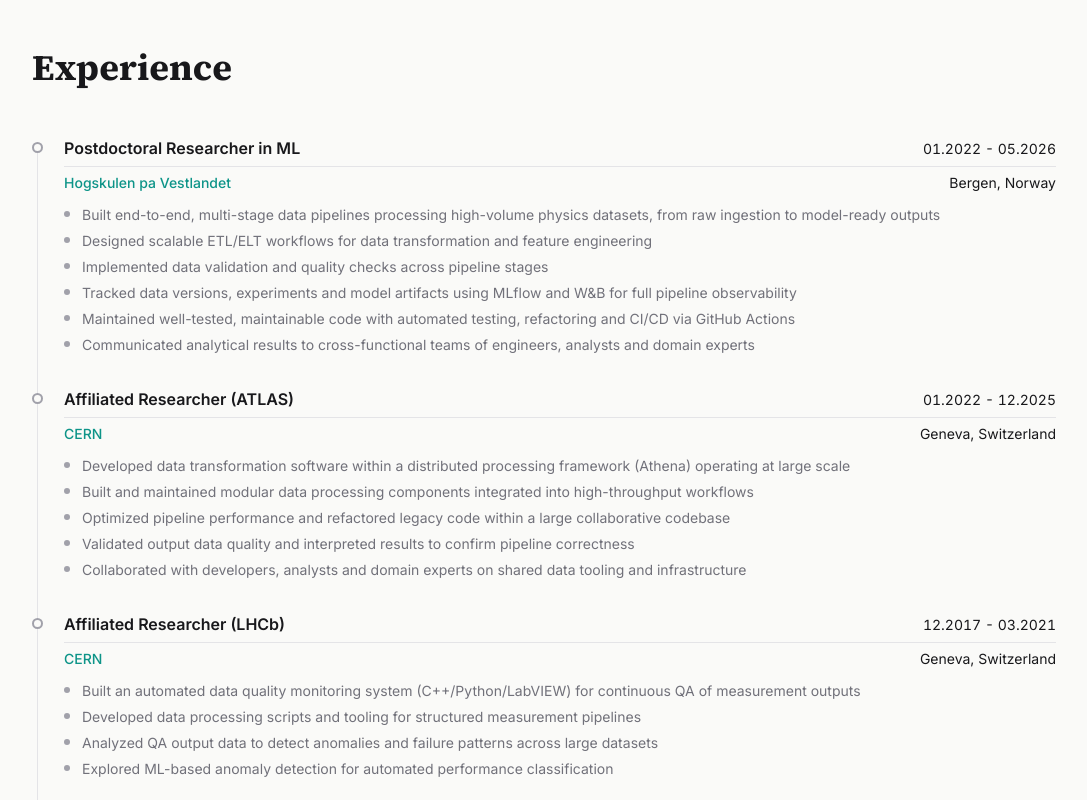
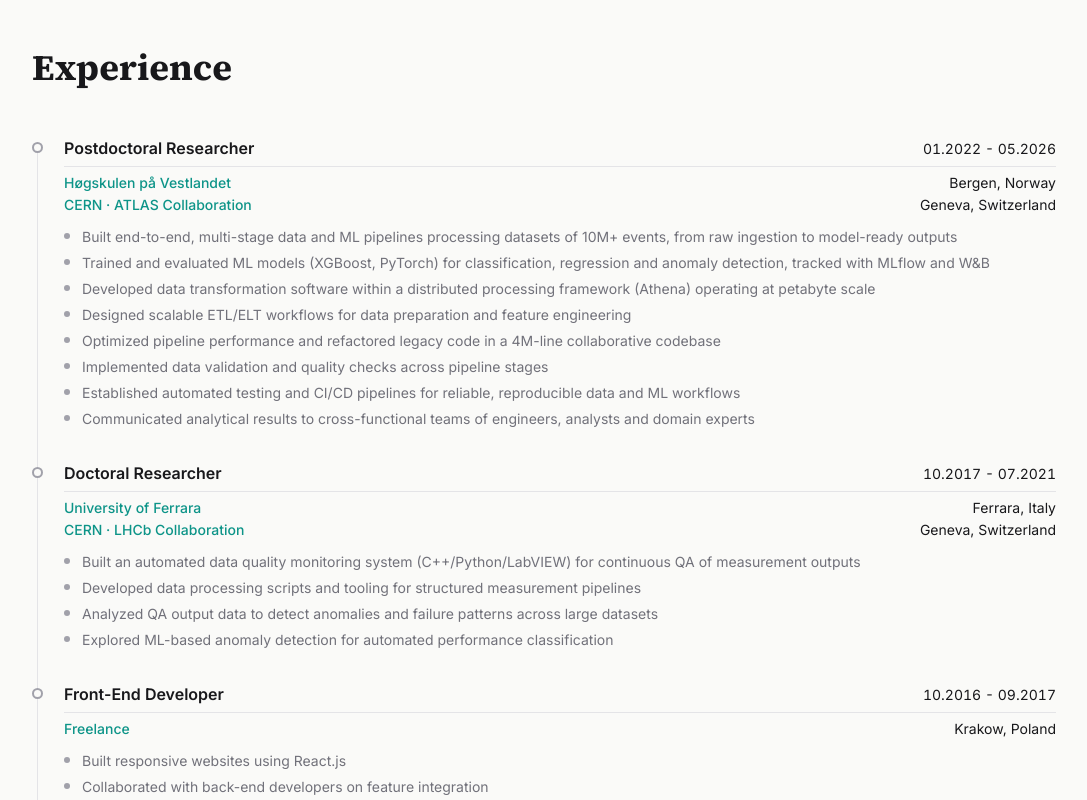
Before and after one commit to islazykv/islazykv.github.io, a React (Vite) app: page / in a window 1280 px wide. Shown: the part 2520-3320 px from the top of the page, without its empty margins (96-1183 px from the left). Built offline with nearby package versions, Linux system fonts and the light colour scheme.

Commit message:
chore: update experience and skills sections

```diff
--- a/src/components/Experience.tsx
+++ b/src/components/Experience.tsx
@@ -2,37 +2,30 @@
 
 const experiences = [
   {
-    role: 'Postdoctoral Researcher in ML',
-    company: 'Hogskulen pa Vestlandet',
-    location: 'Bergen, Norway',
+    role: 'Postdoctoral Researcher',
     period: '01.2022 - 05.2026',
+    orgs: [
+      { name: 'Høgskulen på Vestlandet', location: 'Bergen, Norway' },
+      { name: 'CERN · ATLAS Collaboration', location: 'Geneva, Switzerland' },
+    ],
     points: [
-      'Built end-to-end, multi-stage data pipelines processing high-volume physics datasets, from raw ingestion to model-ready outputs',
-      'Designed scalable ETL/ELT workflows for data transformation and feature engineering',
+      'Built end-to-end, multi-stage data and ML pipelines processing datasets of 10M+ events, from raw ingestion to model-ready outputs',
+      'Trained and evaluated ML models (XGBoost, PyTorch) for classification, regression and anomaly detection, tracked with MLflow and W&B',
+      'Developed data transformation software within a distributed processing framework (Athena) operating at petabyte scale',
+      'Designed scalable ETL/ELT workflows for data preparation and feature engineering',
+      'Optimized pipeline performance and refactored legacy code in a 4M-line collaborative codebase',
       'Implemented data validation and quality checks across pipeline stages',
-      'Tracked data versions, experiments and model artifacts using MLflow and W&B for full pipeline observability',
-      'Maintained well-tested, maintainable code with automated testing, refactoring and CI/CD via GitHub Actions',
+      'Established automated testing and CI/CD pipelines for reliable, reproducible data and ML workflows',
       'Communicated analytical results to cross-functional teams of engineers, analysts and domain experts',
     ],
   },
   {
-    role: 'Affiliated Researcher (ATLAS)',
-    company: 'CERN',
-    location: 'Geneva, Switzerland',
-    period: '01.2022 - 12.2025',
-    points: [
-      'Developed data transformation software within a distributed processing framework (Athena) operating at large scale',
-      'Built and maintained modular data processing components integrated into high-throughput workflows',
-      'Optimized pipeline performance and refactored legacy code within a large collaborative codebase',
-      'Validated output data quality and interpreted results to confirm pipeline correctness',
-      'Collaborated with developers, analysts and domain experts on shared data tooling and infrastructure',
+    role: 'Doctoral Researcher',
+    period: '10.2017 - 07.2021',
+    orgs: [
+      { name: 'University of Ferrara', location: 'Ferrara, Italy' },
+      { name: 'CERN · LHCb Collaboration', location: 'Geneva, Switzerland' },
     ],
-  },
-  {
-    role: 'Affiliated Researcher (LHCb)',
-    company: 'CERN',
-    location: 'Geneva, Switzerland',
-    period: '12.2017 - 03.2021',
     points: [
       'Built an automated data quality monitoring system (C++/Python/LabVIEW) for continuous QA of measurement outputs',
       'Developed data processing scripts and tooling for structured measurement pipelines',
@@ -41,10 +34,22 @@
     ],
   },
   {
+    role: 'Front-End Developer',
+    period: '10.2016 - 09.2017',
+    orgs: [
+      { name: 'Freelance', location: 'Krakow, Poland' },
+    ],
+    points: [
+      'Built responsive websites using React.js',
+      'Collaborated with back-end developers on feature integration',
+    ],
+  },
+  {
     role: 'R&D Physics Intern',
-    company: 'Camlin Technologies',
-    location: 'Zurich, Switzerland',
     period: '04.2016 - 09.2016',
+    orgs: [
+      { name: 'Camlin Technologies', location: 'Zurich, Switzerland' },
+    ],
     points: [
       'Built data collection and processing workflows for semiconductor measurement data',
       'Analyzed experimental measurement data to extract and compare material properties',
@@ -73,9 +78,13 @@
 
               <div className="h-px bg-border mt-1.5 mb-1.5" />
 
-              <div className="flex items-baseline justify-between gap-4 mb-3">
-                <span className="text-sm text-accent font-medium">{exp.company}</span>
-                <span className="text-sm text-heading shrink-0">{exp.location}</span>
+              <div className="space-y-0.5 mb-3">
+                {exp.orgs.map((org, k) => (
+                  <div key={k} className="flex items-baseline justify-between gap-4">
+                    <span className="text-sm text-accent font-medium">{org.name}</span>
+                    <span className="text-sm text-heading shrink-0">{org.location}</span>
+                  </div>
+                ))}
               </div>
 
               <ul className="space-y-1.5">
--- a/src/components/Skills.tsx
+++ b/src/components/Skills.tsx
@@ -49,11 +49,6 @@
       { name: 'XGBoost', iconText: 'XGB', url: 'https://xgboost.readthedocs.io' },
       { name: 'PyTorch', icon: SiPytorch, url: 'https://pytorch.org' },
       { name: 'PyTorch Lightning', icon: SiLightning, url: 'https://lightning.ai' },
-    ],
-  },
-  {
-    name: 'Tuning & Explainability',
-    skills: [
       { name: 'Optuna', icon: SiOptuna, url: 'https://optuna.org' },
       { name: 'Ray Tune', icon: FaProjectDiagram, url: 'https://docs.ray.io/en/latest/tune/' },
       { name: 'SHAP', icon: RxBarChart, url: 'https://shap.readthedocs.io' },
@@ -87,7 +82,7 @@
 
   return (
     <Section id="skills" title="Skills">
-      <div className="flex flex-wrap justify-center mb-6 border-b border-border md:grid md:grid-cols-6">
+      <div className="flex flex-wrap justify-center mb-6 border-b border-border md:grid md:grid-cols-5">
         {skillCategories.map((cat, i) => (
           <button
             key={cat.name}
--- a/src/data/projects.ts
+++ b/src/data/projects.ts
@@ -23,9 +23,9 @@
     subtitle: 'Boosted Decision Trees | Neural Networks',
     tagline: 'Supersymmetry search with taus using supervised machine learning. Built on Boosted Decision Trees and Deep Neural Networks. Isolates SUSY signatures from Standard Model backgrounds via multiclass classification.',
     points: [
-      'Developed a supervised ML pipeline for multiclass classification, tracked with MLflow',
-      'Trained and optimized classifiers with hyperparameter tuning via Optuna',
-      'Implemented ML-based regions construction and statistical hypothesis testing',
+      'Developed a supervised ML pipeline for 6-class classification, tracked with MLflow',
+      'Trained and optimized classifiers with hyperparameter tuning via Optuna (0.97 AUC)',
+      'Implemented ML-based region construction and statistical hypothesis testing',
     ],
     tags: [
       { category: 'Language', items: ['Python'] },
@@ -70,8 +70,8 @@
     tagline: 'Anomaly detection with taus using unsupervised machine learning. Built on Autoencoders and Variational Autoencoders. Flags anomalous tau signatures through reconstruction error scoring and latent space analysis.',
     points: [
       'Developed an unsupervised ML pipeline for anomaly detection, tracked with W&B',
-      'Trained and optimized models with hyperparameter tuning via Ray Tune',
-      'Implemented reconstruction error anomaly scoring and latent space analysis',
+      'Trained and optimized models with Ray Tune (1.46× significance gain)',
+      'Served reconstruction-error anomaly scores via a REST API (FastAPI, Docker)',
     ],
     tags: [
       { category: 'Language', items: ['Python'] },
@@ -142,7 +142,7 @@
     subtitle: 'Convolutional Neural Network | Boosted Decision Trees',
     tagline: 'Sphaleron and black hole event search at the LHC using deep learning. Compares convolutional networks on raw detector images against decision trees on high-level features.',
     points: [
-      'Optimized high-capacity models to classify rare, low frequency events',
+      'Optimized high-capacity models to classify rare, low-frequency events',
       'Built a pipeline encoding raw detector signals as multi-channel images for CNN input',
       'Compared high-level features with raw pixel data to maximize signal sensitivity',
     ],
```
Also changed, not shown: 1 other file (tests, documents, lock files or other folders).
